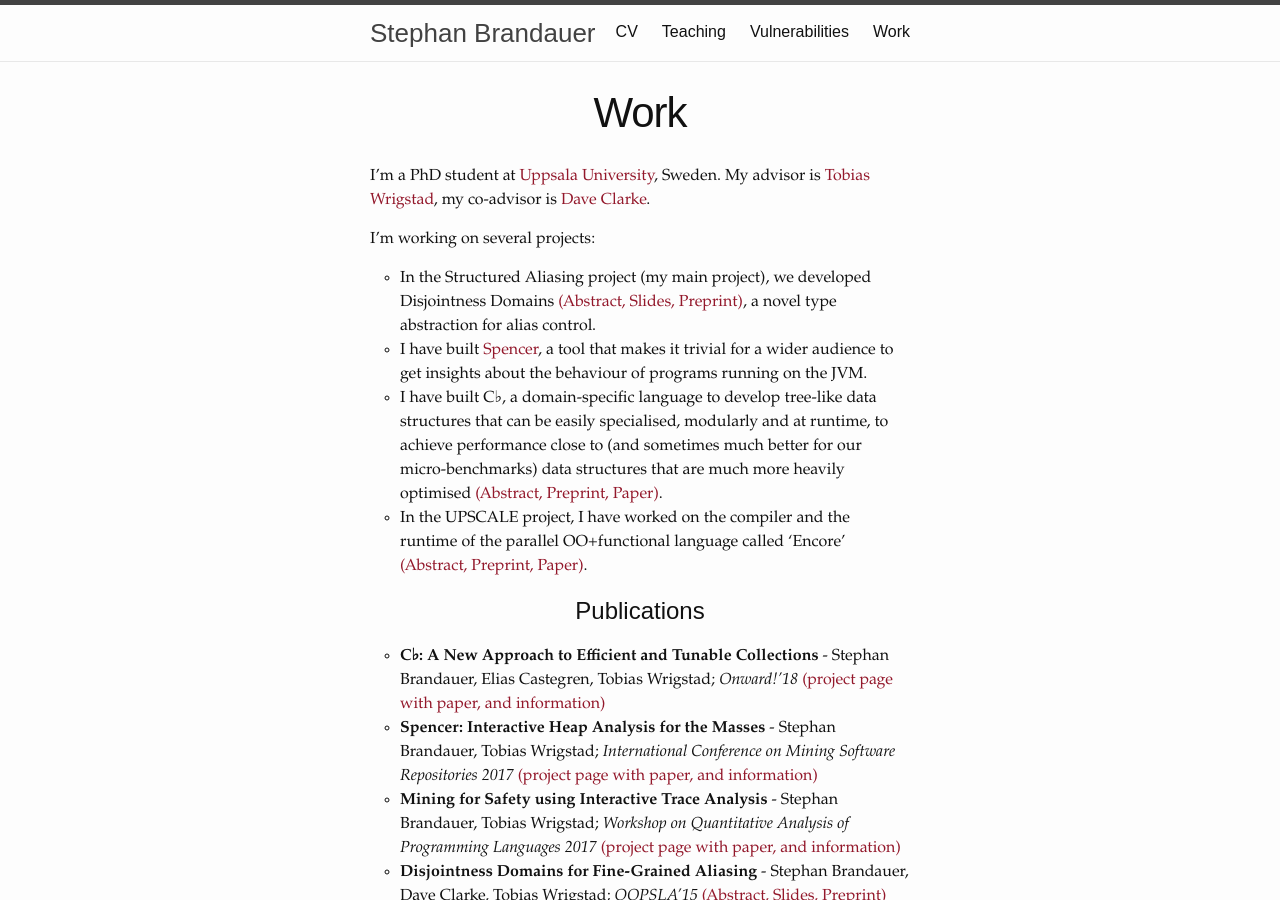
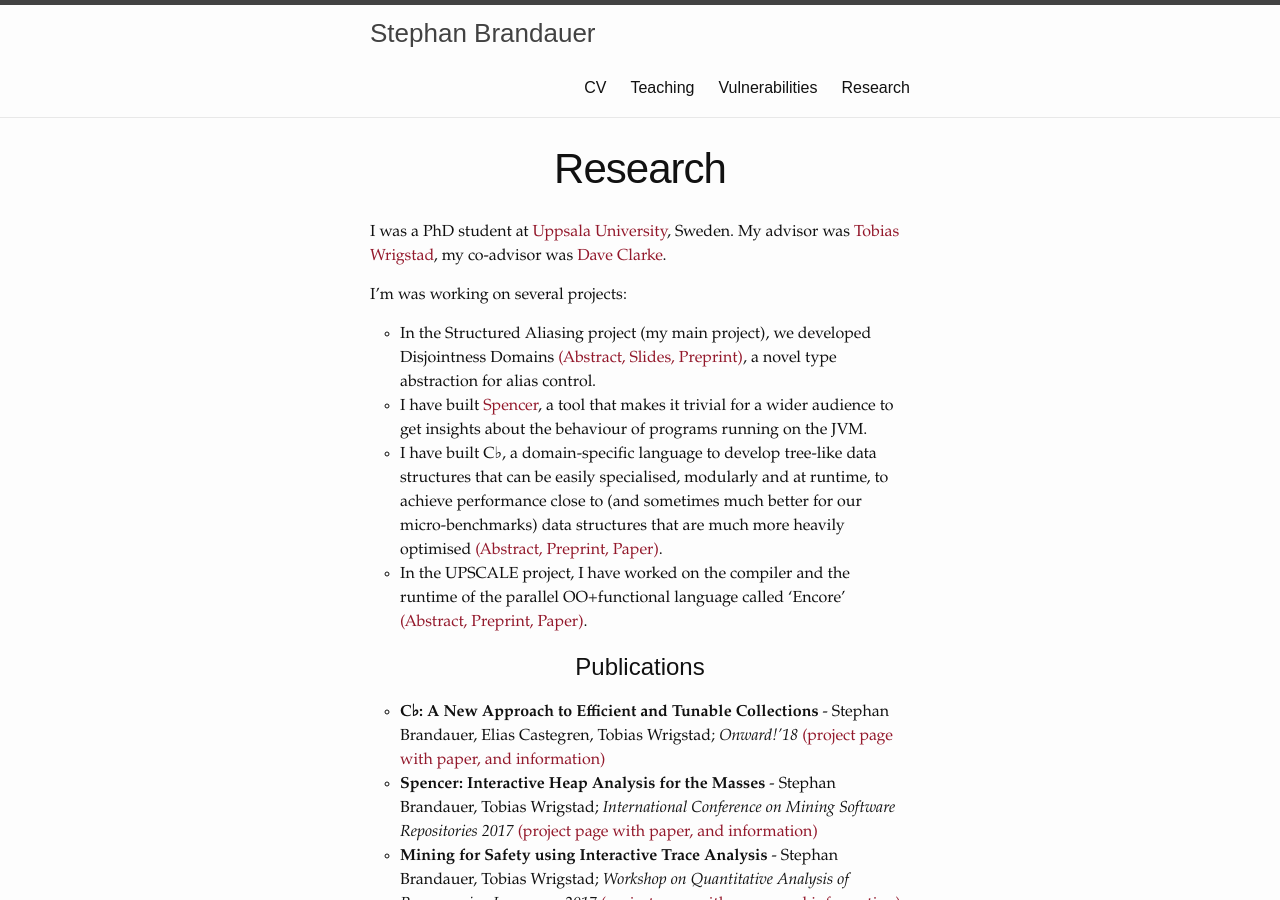
Before and after one commit to kaeluka/kaeluka.github.io, a Jekyll site: the page built from work.md, in a window 1280 px wide and 900 px high. Built offline with Jekyll 4.4.1, drawn with Linux system fonts in a browser that asks for light colours; nearby versions of some CDN libraries.

Commit message:
rename work -> research

```diff
--- a/work.md
+++ b/work.md
@@ -1,16 +1,16 @@
 ---
 layout: page
-title: Work
-permalink: /work/
+title: Research
+permalink: /research/
 ---
 
-I'm a PhD student at <a href="http://www.uu.se" target="_blank">Uppsala
-University</a>, Sweden. My advisor is <a
+I was a PhD student at <a href="http://www.uu.se" target="_blank">Uppsala
+University</a>, Sweden. My advisor was <a
 href="http://www.it.uu.se/katalog/writo649" target="_blank">Tobias Wrigstad</a>,
-my co-advisor is <a href="http://www.it.uu.se/katalog/davcl820"
+my co-advisor was <a href="http://www.it.uu.se/katalog/davcl820"
 target="_blank">Dave Clarke</a>.
 
-I'm working on several projects:
+I'm was working on several projects:
 
  1. In the Structured Aliasing project (my main project), we developed
    Disjointness
```
